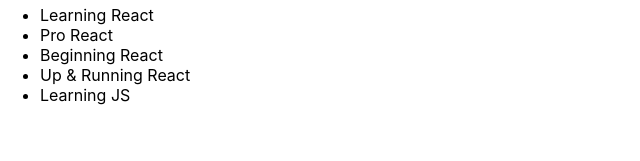
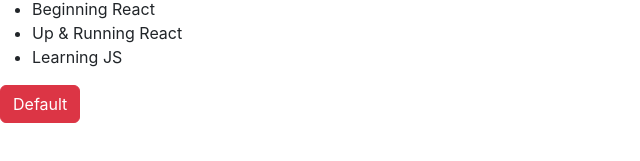
Before and after one commit to fabianoone/beginning-react-with-hooks, a React (Create React App) app: page / in a window 1280 px wide. Shown: the part 463-624 px from the top of the page, without its empty margins (0-640 px from the left). Built offline with nearby package versions, Linux system fonts and the light colour scheme.

Commit message:
CSS class binding

```diff
--- a/package.json
+++ b/package.json
@@ -7,7 +7,9 @@
     "@testing-library/jest-dom": "^6.6.3",
     "@testing-library/react": "^16.3.0",
     "@testing-library/user-event": "^13.5.0",
+    "bootstrap": "^5.3.7",
     "react": "^19.1.0",
+    "react-bootstrap": "^2.10.10",
     "react-dom": "^19.1.0",
     "react-scripts": "5.0.1",
     "web-vitals": "^2.1.4"
--- a/src/App.js
+++ b/src/App.js
@@ -1,10 +1,13 @@
 import Products from "./Products";
+import { Button } from "react-bootstrap";
 
 function formatName(user) {
     return user.firstName + ' ' + user.lastName;
 }
 
 function App() {
+    const isValid = true;
+
     const user = {
         firstName: 'Fabiano',
         lastName: 'Oliveira',
@@ -15,6 +18,7 @@ function App() {
         <div>
             <h1>Hello, {formatName(user)}</h1> <img src={user.imageUrl} alt={formatName(user)} />
             <Products />
+            <Button variant="danger" disabled={!isValid}>Default</Button>
         </div>
     );
 }
--- a/src/index.js
+++ b/src/index.js
@@ -1,5 +1,6 @@
 import React from 'react';
 import ReactDOM from 'react-dom/client';
+import 'bootstrap/dist/css/bootstrap.min.css';
 import './index.css';
 import App from './App';
 import reportWebVitals from './reportWebVitals';
```
Also changed, not shown: 1 other file (tests, documents, lock files or other folders).
